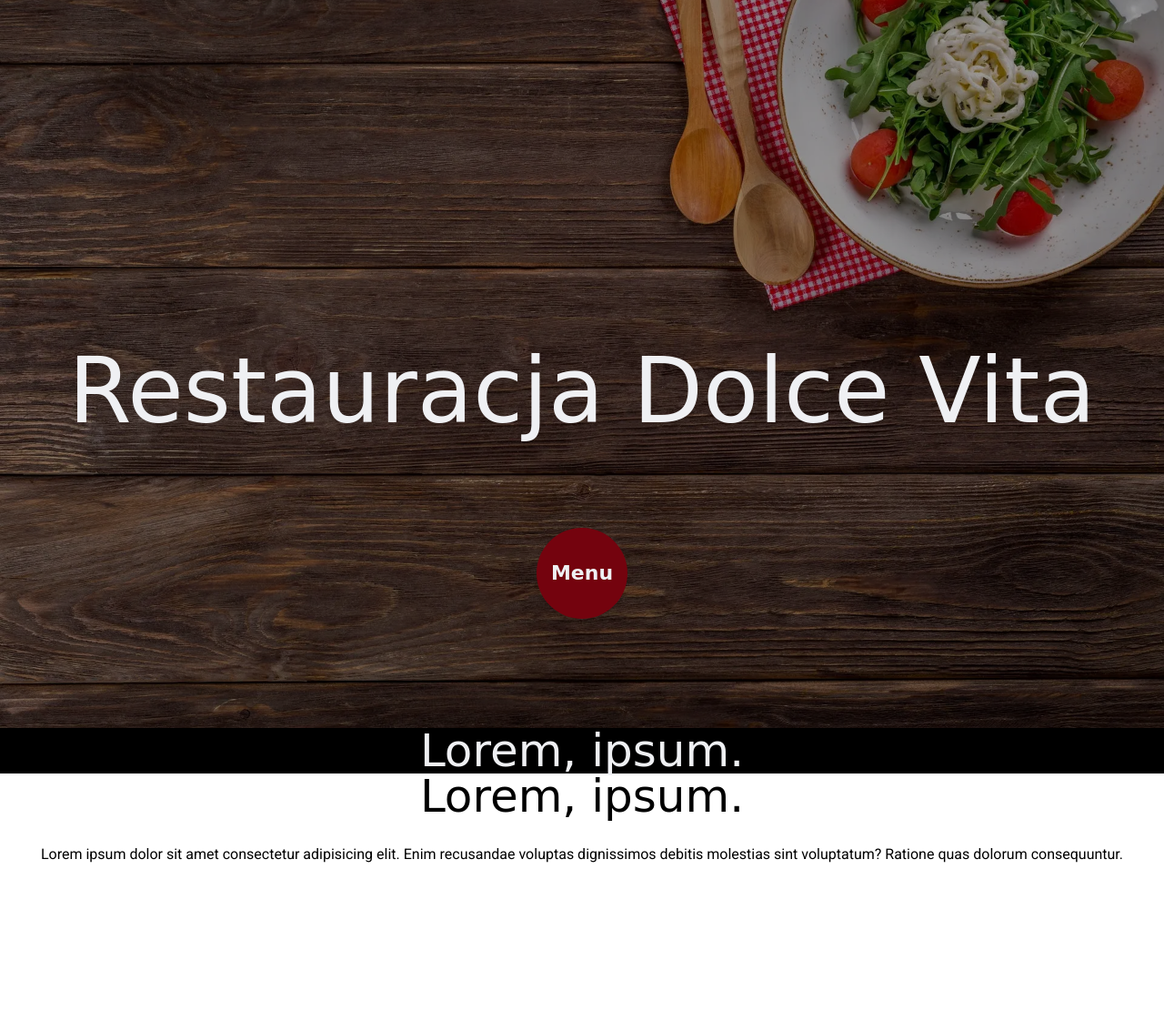
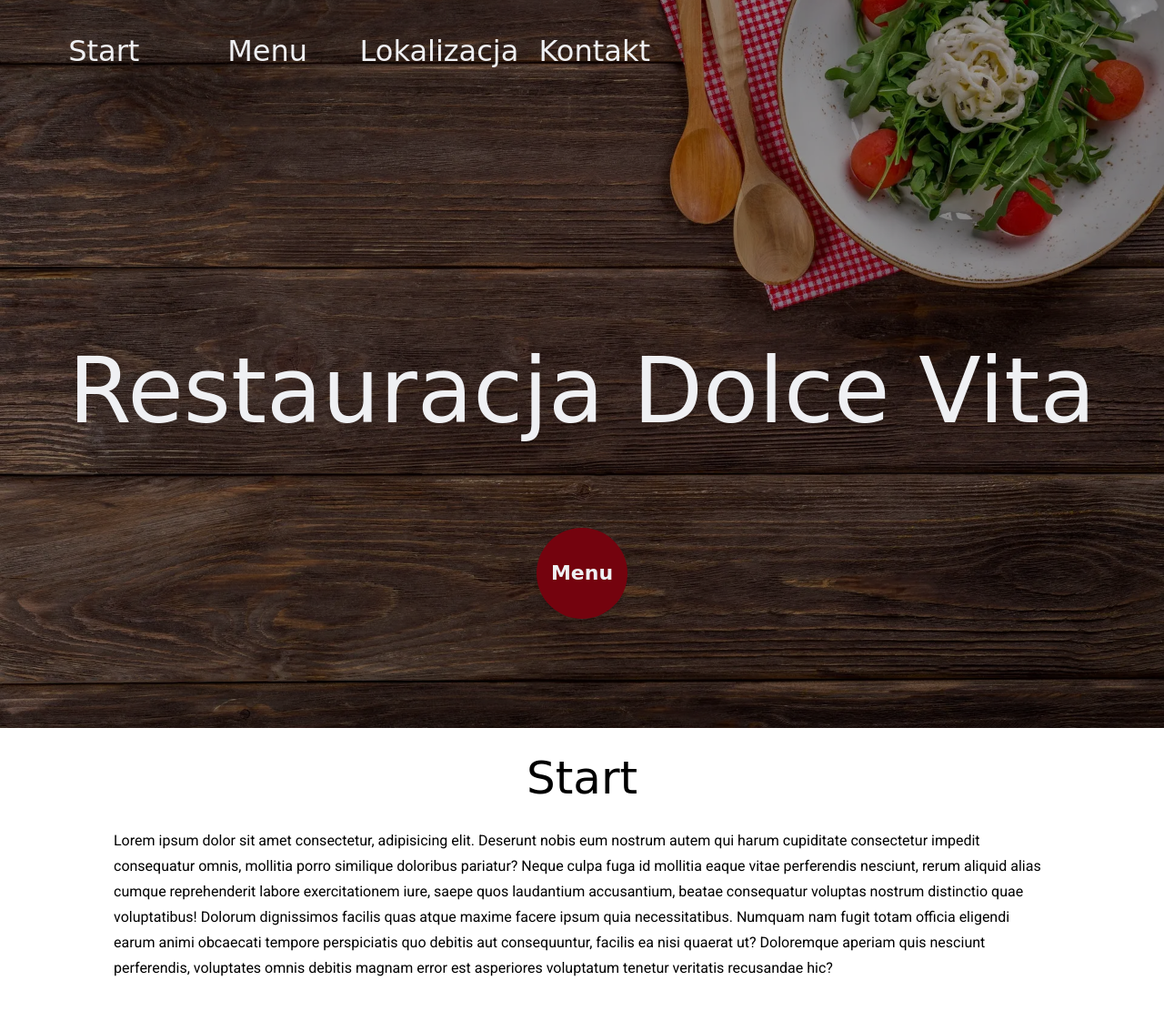
Before and after one commit to magiic93/dolceVita, a plain HTML site: page index.html in a window 1280 px wide. Shown: the whole page at 91% size. Before the commit the page ends 963 px from the top, so only its background shows below. Drawn offline with Linux system fonts and the light colour scheme; a web font is replaced by a local one.

Commit message:
add nav and section start

```diff
--- a/index.html
+++ b/index.html
@@ -13,16 +13,25 @@
 <body>
     <header class="site-header">
         <div class="site-header__blackout blackout"></div>
+        <nav>
+            <ul class="site-header__nav nav">
+             <li class="nav__item"><a class="nav__link" href="#start">Start</a></li>
+             <li class="nav__item"><a class="nav__link" href="#menu">Menu</a></li>
+             <li class="nav__item"><a class="nav__link" href="#lokalizacja">Lokalizacja</a></li>
+             <li class="nav__item"><a class="nav__link" href="#kontakt">Kontakt</a></li>
+            </ul>
+         </nav>
         <h1 class="site-header__h1 heading--h1">Restauracja Dolce Vita</h1>
-        <a class="site-header__button btn btn--red btn--circle" href="#">Menu</a>
+        <a class="site-header__button btn btn--red btn--circle" href="#menu">Menu</a>
     </header>
     <main>
-        <section style="background-color: black;">
-            <h2 class="heading--h2 text-color-white">Lorem, ipsum.</h2>
-        </section>
-        <section>
-            <h2 class="heading--h2">Lorem, ipsum.</h2>
-            <p class="text-align-center">Lorem ipsum dolor sit amet consectetur adipisicing elit. Enim recusandae voluptas dignissimos debitis molestias sint voluptatum? Ratione quas dolorum consequuntur.</p>
+        <section class="site-section" id="start">
+            <h2 class="heading--h2">Start</h2>
+            <div class="container">
+                <div class="row">
+                    <p class="col">Lorem ipsum dolor sit amet consectetur, adipisicing elit. Deserunt nobis eum nostrum autem qui harum cupiditate consectetur impedit consequatur omnis, mollitia porro similique doloribus pariatur? Neque culpa fuga id mollitia eaque vitae perferendis nesciunt, rerum aliquid alias cumque reprehenderit labore exercitationem iure, saepe quos laudantium accusantium, beatae consequatur voluptas nostrum distinctio quae voluptatibus! Dolorum dignissimos facilis quas atque maxime facere ipsum quia necessitatibus. Numquam nam fugit totam officia eligendi earum animi obcaecati tempore perspiciatis quo debitis aut consequuntur, facilis ea nisi quaerat ut? Doloremque aperiam quis nesciunt perferendis, voluptates omnis debitis magnam error est asperiores voluptatum tenetur veritatis recusandae hic?</p>
+                </div>
+            </div>
         </section>
     </main>
 </body>
--- a/scss/05-objects/_col.scss
+++ b/scss/05-objects/_col.scss
@@ -3,7 +3,6 @@
 
 .col {
 
-    border: 1px solid yellow;
     width: 100%;
     padding: 0 $gutter $gutter $gutter;
 
--- a/scss/05-objects/_container.scss
+++ b/scss/05-objects/_container.scss
@@ -2,8 +2,6 @@
 @use '../02-tools/' as *;
 
 .container {
-
-    border: 1px solid red;
 
     width: 100%;
     padding: 0 $gutter;
--- a/scss/05-objects/_row.scss
+++ b/scss/05-objects/_row.scss
@@ -2,7 +2,6 @@
 @use '../02-tools/' as *;
 
 .row {
-    border: 1px solid green;
     display: flex;
     flex-direction: column;
     flex-wrap: wrap;
--- a/scss/06-components/_index.scss
+++ b/scss/06-components/_index.scss
@@ -1,3 +1,4 @@
 @forward 'btn';
 @forward 'heading';
 @forward 'blackout';
+@forward 'nav';
--- /dev/null
+++ b/scss/06-components/_nav.scss
@@ -0,0 +1,26 @@
+@use '../01-settings/' as *;
+@use '../02-tools/' as *;
+
+.nav {
+
+    &__item {
+        font-size: 3.2rem;
+        @include medium {
+            display: inline-block;
+            width: 23%;
+        }
+    }
+
+    &__link {
+        color: $color-white;
+        padding: $grid-base;
+        border-radius: .4rem;
+        display: block;
+        text-align: center;
+        transition-duration: .5s;
+        &:hover {
+            background-color: $color-red;
+        }
+    }
+
+}
--- a/scss/07-templates/_index.scss
+++ b/scss/07-templates/_index.scss
@@ -1 +1,2 @@
 @forward 'site-header';
+@forward 'site-section';
--- a/scss/07-templates/_site-header.scss
+++ b/scss/07-templates/_site-header.scss
@@ -1,8 +1,17 @@
+@use '../01-settings/' as *;
+
 .site-header {
 
     background: url('../assets/img/start.webp') center/cover fixed;
     height: 100vh;
     position: relative;
+
+    &__nav {
+        position: absolute;
+        width: 60%;
+        text-align: center;
+        margin-top: $grid-base * 3;
+     }
 
     &__h1 {
         position: absolute;
--- /dev/null
+++ b/scss/07-templates/_site-section.scss
@@ -0,0 +1,10 @@
+@use '../01-settings/' as *;
+
+.site-section {
+    min-height: 70vh;
+    padding-top: 3rem;
+
+    &--bg-color {
+        background-color: $color-bg-section;
+    }
+}
```
Also changed, not shown: css/main.css, 1 other file.
